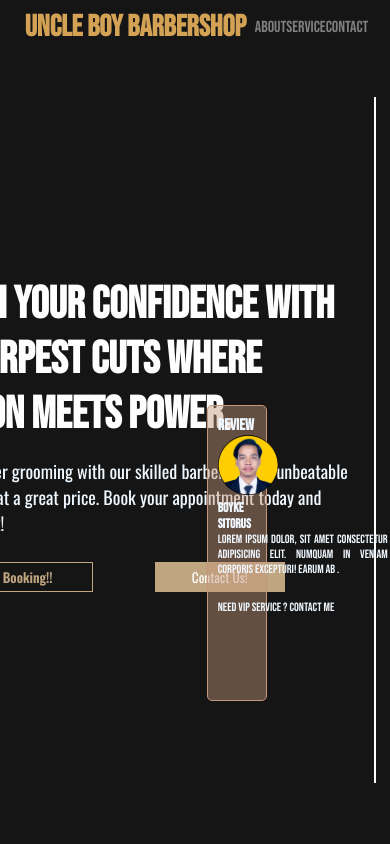
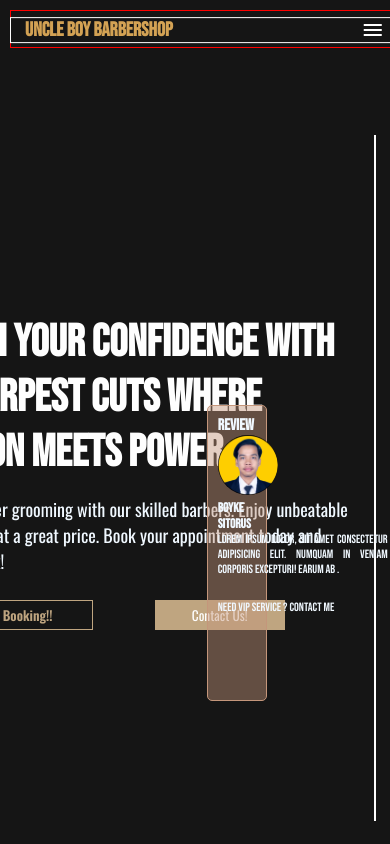
Before and after one commit to WillyRumapea/Barbershop-Uncle-Boy, a plain HTML site: page index.html in a window 390 px wide. Shown: the top 844 px of the page. Drawn offline with nearby package versions, Linux system fonts and the light colour scheme.

Commit message:
mobile layout tes

```diff
--- a/assets/script/script.js
+++ b/assets/script/script.js
@@ -1,5 +1,16 @@
 const bookingButton = document.getElementById("booking-button");
+const contactButton = document.getElementById("contact-button");
+const hamMenu = document.getElementsByClassName("ham-menu")[0];
+const navBar = document.getElementById("navbar-nav");
 
 bookingButton.addEventListener("click", () => {
   window.location.href = "service/booking.html";
 });
+
+contactButton.addEventListener("click", () => {
+  window.scroll(0, 1300);
+});
+
+hamMenu.addEventListener("click", () => {
+  navBar.style.right = "100px";
+});
--- a/assets/style/style.css
+++ b/assets/style/style.css
@@ -447,3 +447,56 @@ footer .container-social-med ul a li {
   align-items: center;
   gap: 5px;
 }
+
+/* phone view */
+@media screen and (max-width: 480px) {
+  body {
+    display: flex;
+    flex-direction: column;
+  }
+
+  header {
+    display: flex;
+    justify-content: center;
+    align-items: center;
+    height: 38px;
+    width: 100vw;
+    padding: 10px;
+    border: 1px solid #ff0000;
+  }
+
+  header nav {
+    width: 100vw;
+    justify-content: space-around;
+    gap: 10rem;
+    padding: 0;
+    position: fixed;
+    top: 34px;
+    left: 20px;
+    border: 1px solid #fff;
+  }
+
+  header nav .logo h1 {
+    font-size: 20px;
+    text-align: center;
+  }
+
+  header nav ul#navbar-nav {
+    display: flex;
+    flex-direction: column;
+    width: 80px;
+    height: 20vh;
+    position: absolute;
+    right: -50vw;
+    top: 9px;
+    background-color: var(--secondaryColor);
+    border: 1px solid #fff;
+  }
+
+  header nav span {
+    color: #fff;
+    display: block;
+    cursor: pointer;
+  }
+}
+/* phone view */
--- a/index.html
+++ b/index.html
@@ -14,6 +14,10 @@
     <!-- fonts -->
     <!-- icon -->
     <script src="https://unpkg.com/feather-icons"></script>
+    <link
+      rel="stylesheet"
+      href="https://fonts.googleapis.com/css2?family=Material+Symbols+Outlined:opsz,wght,FILL,GRAD@24,400,0,0"
+    />
     <!-- icon -->
     <!-- style -->
     <link rel="stylesheet" href="assets/style/style.css" />
@@ -25,12 +29,12 @@
         <div class="logo">
           <h1>Uncle Boy Barbershop</h1>
         </div>
+        <span class="material-symbols-outlined ham-menu"> menu </span>
         <ul id="navbar-nav">
           <a href="#about" id="navbar-link"><li>About</li></a>
           <a href="#service" id="navbar-link"><li>Service</li></a>
           <a href="#contact" id="navbar-link"><li>Contact</li></a>
         </ul>
-        <i data-feather="menu" style="display: none"></i>
       </nav>
     </header>
     <main>
@@ -50,7 +54,9 @@
               <button class="booking-button" id="booking-button">
                 Booking!!
               </button>
-              <button class="contact-button">Contact Us!</button>
+              <button class="contact-button" id="contact-button">
+                Contact Us!
+              </button>
             </div>
           </div>
           <div class="side-right-main">
```
